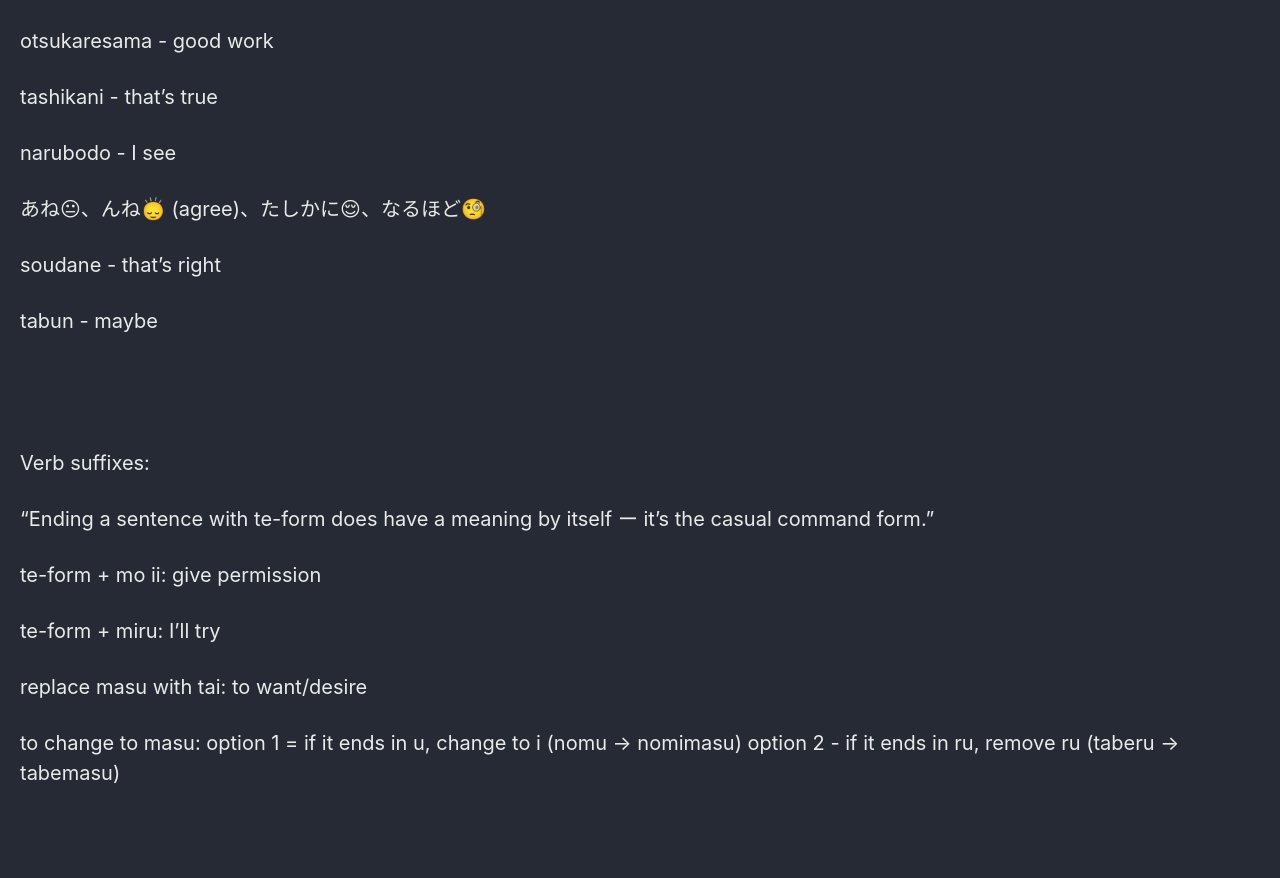
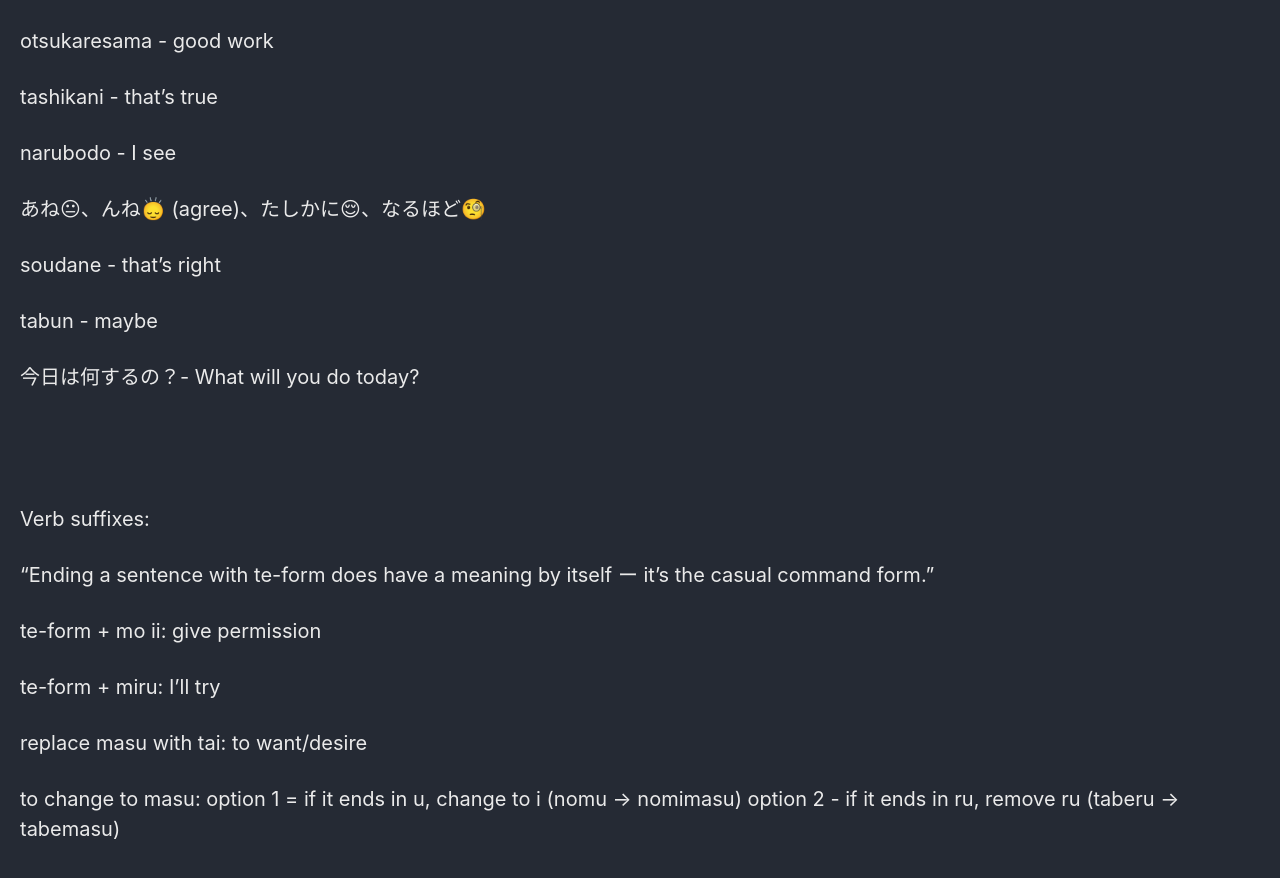
Before and after one commit to Connor-McCartney/Connor-McCartney.github.io, a Jekyll site: the page built from _pages/misc/japanese.md, in a window 1280 px wide and 900 px high, scrolled down 1251 px. Shown: the top 878 px of the window. Built offline with Jekyll 4.4.1, drawn with Linux system fonts in a browser that asks for light colours; cached includes are drawn as plain includes; our own code applies the rules of GitHub Pages for plain Markdown files; before the commit the page ends 2095 px from its top, so only the background shows below that.

Commit message:
Update japanese.md

```diff
--- a/_pages/misc/japanese.md
+++ b/_pages/misc/japanese.md
@@ -54,6 +54,9 @@ soudane - that's right
 
 tabun - maybe
 
+今日は何するの？- What will you do today?
+
+
 
 <br>
 <br>
```
